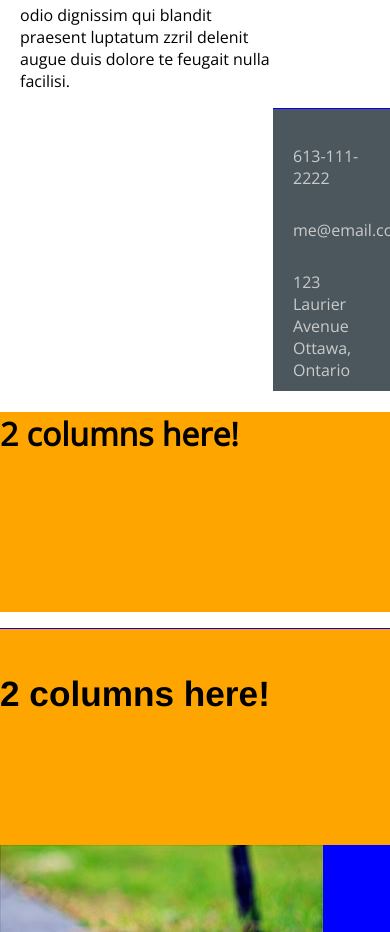
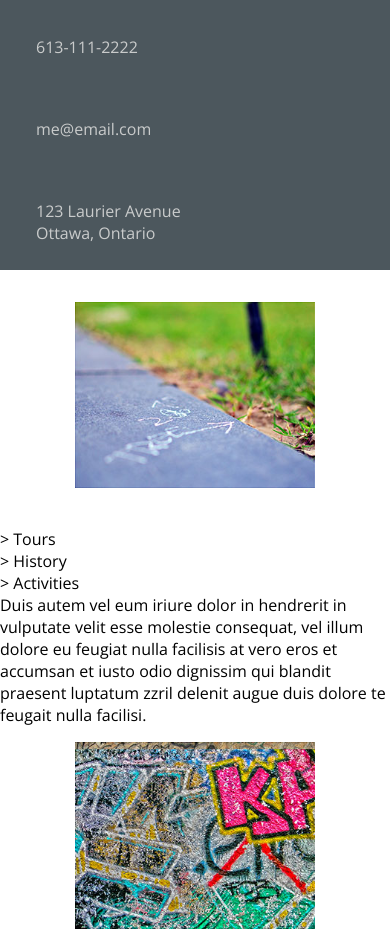
Before and after one commit to nugentmichael/assign-2, a plain HTML site: page index.html in a window 390 px wide. Shown: the part 664-1596 px from the top of the page. Drawn offline with nearby package versions, Linux system fonts and the light colour scheme.

Commit message:
Fixes to Responsive Layout
More fixes to the layout for mobile devices.

```diff
--- a/css/style.css
+++ b/css/style.css
@@ -172,7 +172,7 @@ nav[role=navigation] li a:active {
 .col {
   margin-top: 1em;
   padding-top: 1em;
-  border-top: 1px solid blue;
+/*  border-top: 1px solid blue;*/
   min-height: 200px;
 }
 
@@ -209,20 +209,57 @@ nav[role=navigation] li a:active {
 }
 
 .col-3 {
-  background: blue;
+/*  background: blue;*/
+  min-height: 250px;
+}
+
+#footer {
+  background-color: #EBEBEB;
+  padding: 0.5em;
 }
 
 /* -- Smartphone Media Query -- */
-@media (max-width: 979px) {
-
+@media (max-width: 48em) {
+  .col-3 img {
+    float: none !important;
+    display: block;
+    margin: auto !important;
+  }
 }
 
 /* -- Tablet Media Query -- */
 
-@media (min-width: 48em) {
+@media (max-width: 60em) {
+
+  .col-container:nth-child(even) {
+    margin-top: 2em;
+  }
 
   .col {
     margin-top: 0;
+    padding-top: 0;
+  }
+
+  .col-1 p {
+    float: none;
+    width: auto;
+    margin: 0;
+    padding: 1em;
+  }
+
+  #contact {
+    width: 100%;
+  }
+
+  .col-3 img {
+    float: left;
+    width: 15em;
+    height: auto;
+    margin: 1.5em;
+  }
+
+  .col-3 p {
+    padding-top: 1.5em;
   }
 
   .main-nav ul { clear: both; }
@@ -257,7 +294,7 @@ nav[role=navigation] li a:active {
 
 /* -- Desktop Media Query -- */
 
-@media (min-width: 62em) {
+@media (min-width: 60em) {
 
     a.menu-link {
       display:none;
--- a/index.html
+++ b/index.html
@@ -25,26 +25,13 @@
     </div>
 
     <div class="container">
-        <div class="banner">
-            <img src="images/banner-large.jpg" alt="Ottawa Graffiti">
-        </div>
-    </div>
-
-<!--     <div class="container">
-    	<nav class="main-nav">
-        	<ul>
-            	<li><a href="">Item 1</a></li>
-                <li><a href="">Item 2</a></li>
-                <li><a href="">Item 3</a></li>
-                <li><a href="">Item 4</a></li>
-            </ul>
-        </nav>
-    </div> -->
-
-    <div class="container">
 
     	<!-- 1 Column Layout -->
     	<div class="col-container">
+            <div class="banner">
+                <img src="images/banner-large.jpg" alt="Ottawa Graffiti">
+            </div>
+
         	<div class="col col-1">
             	<p>Lorem ipsum dolor sit amet, consectetuer adipiscing elit, sed diam nonummy nibh euismod tincidunt ut laoreet dolore magna aliquam erat volutpat. Ut wisi enim ad minim veniam, quis nostrud exerci tation ullamcorper suscipit lobortis nisl ut aliquip ex ea commodo consequat. Duis autem vel eum iriure dolor in hendrerit in vulputate velit esse molestie consequat, vel illum dolore eu feugiat nulla facilisis at vero eros et accumsan et iusto odio dignissim qui blandit praesent luptatum zzril delenit augue duis dolore te feugait nulla facilisi.</p>
                 <div id="contact" class="col col-3">
@@ -57,14 +44,14 @@
         <!--// 1 Column Layout -->
 
         <!-- 2 Column Layout -->
-        <div class="col-container">
+<!--         <div class="col-container">
         	<div class="col col-2">
             	<h1>2 columns here!</h1>
             </div>
             <div class="col col-2">
             	<h2>2 columns here!</h2>
             </div>
-        </div>
+        </div> -->
         <!--// 2 Column Layout -->
 
         <!-- 3 Column Layout -->
@@ -131,6 +118,10 @@
         </div>
         <!--// 3 Column Layout -->
 
+        <div id="footer" class="container">
+            <p>&copy; copyright 2014 Ottawa Graffiti Museum</p>
+        </div>
+
     </div>
 
 <script src="http://ajax.googleapis.com/ajax/libs/jquery/1.10.2/jquery.min.js"></script>
@@ -143,6 +134,25 @@
             nav.toggleClass('active');
             return false;
         });
+
+    var banner = document.querySelector(".banner");
+
+    if (matchMedia) {
+        var mq = window.matchMedia("(max-width: 60em)");
+        mq.addListener(WidthChange);
+        WidthChange(mq);
+    }
+
+    function WidthChange(mq) {
+
+        if (mq.matches) {
+
+        }
+        else {
+
+        }
+
+    }
     });
 </script>
 
```
